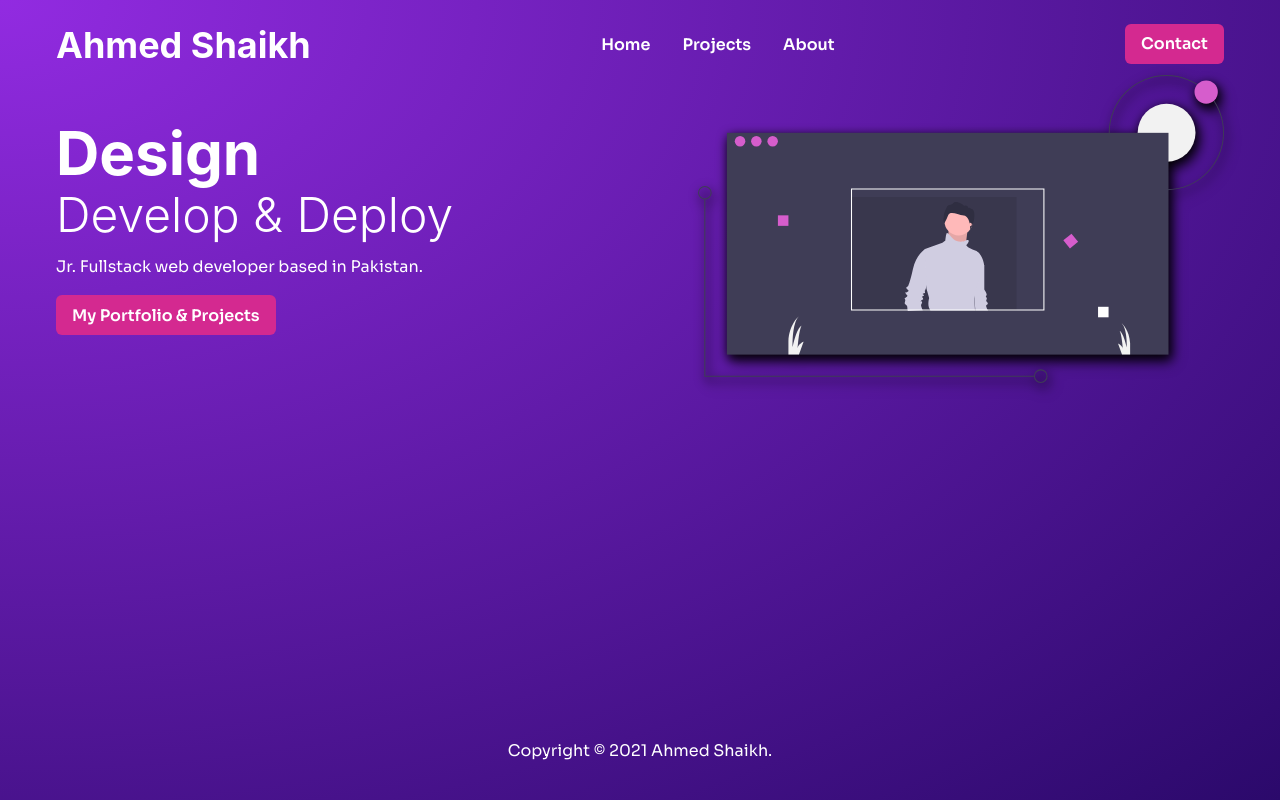
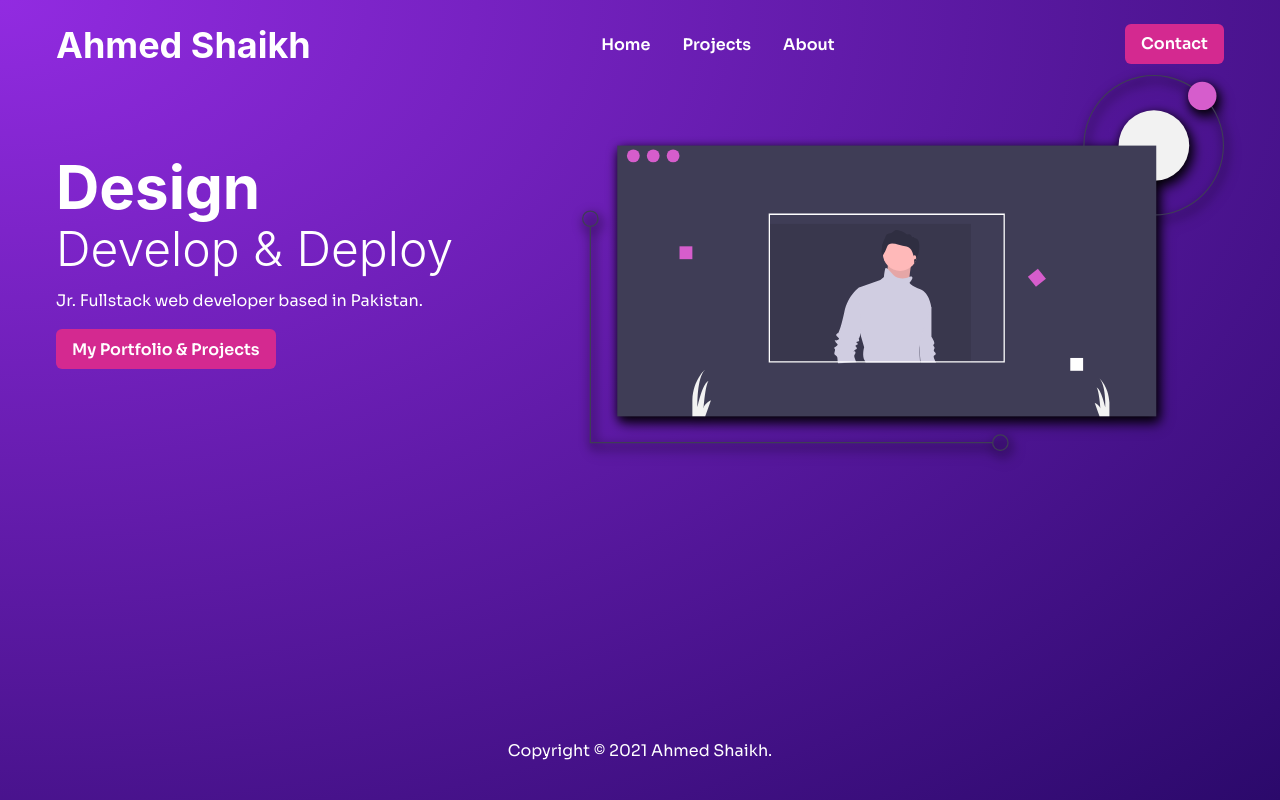
Before and after one commit to DevShaikh/portfolio-website-gatsby, a Gatsby site: page / in a window 1280 px wide. Built offline with nearby package versions, Linux system fonts and the light colour scheme; Gatsby itself is replaced by a stand-in of ours.

Commit message:
ready to deploy

```diff
--- a/src/components/Layout/Layout.js
+++ b/src/components/Layout/Layout.js
@@ -15,7 +15,9 @@ const Layout = ({ children }) => {
   return (
     <Box width="100%">
       <Navbar />
-      <Container maxW="1200px">{children}</Container>
+      <Box>
+        <Container maxW="1200px">{children}</Container>
+      </Box>
       <Footer />
     </Box>
   )
--- a/src/pages/index.js
+++ b/src/pages/index.js
@@ -7,7 +7,7 @@ import { Image } from "@chakra-ui/image"
 import { Button } from "@chakra-ui/button"
 import { Link } from "gatsby"
 
-export default function Home() {
+const Home = () => {
   return (
     <Box height="81vh">
       <Flex alignItems="center" justifyContent="space-between">
@@ -25,7 +25,7 @@ export default function Home() {
             <Button variant="primary">My Portfolio & Projects</Button>
           </Link>
         </Box>
-        <Box style={{ width: "45%" }}>
+        <Box width="55%">
           <Image
             src="/svg/portfolio.svg"
             filter="drop-shadow(2px 4px 6px black) drop-shadow(2px 4px 4px #00000075)"
@@ -35,3 +35,4 @@ export default function Home() {
     </Box>
   )
 }
+export default Home
```
